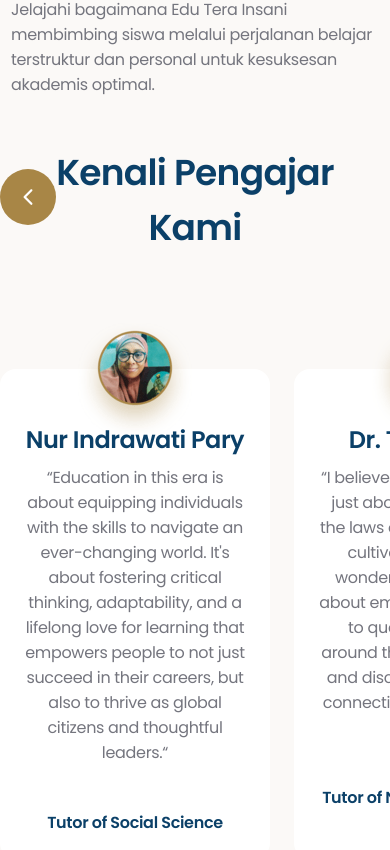
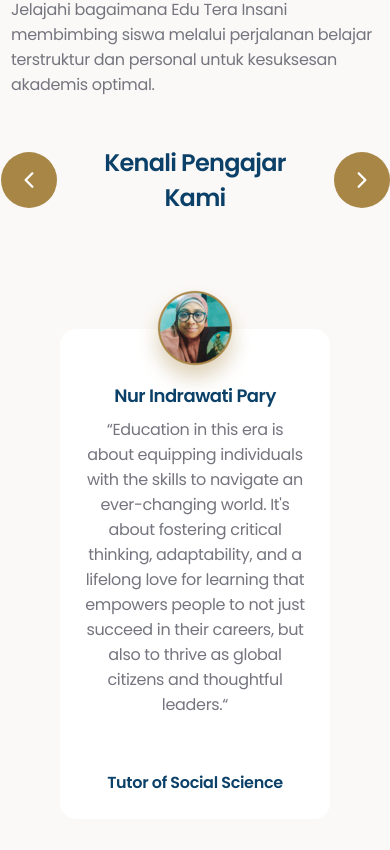
Before and after one commit to Ideatecore-dev-team/EduteraInsani-client, a React (Vite) app: page / in a window 390 px wide. Shown: the part 4454-5304 px from the top of the page. Built offline with nearby package versions, Linux system fonts and the light colour scheme.

Commit message:
TEST: Responsive Teacher Carusel Homepage

```diff
--- a/src/components/Carousel/CarouselButton.css
+++ b/src/components/Carousel/CarouselButton.css
@@ -13,3 +13,15 @@
   border-radius: 100px;
   background: #a88646;
 }
+
+@media (max-width: 639px) {
+  .btn-prev {
+    top: -137px;
+    left: -59px;
+  }
+
+  .btn-next {
+    left: 274px;
+    top: -137px;
+  }
+}
--- a/src/components/Carousel/TeacherCarousel.jsx
+++ b/src/components/Carousel/TeacherCarousel.jsx
@@ -13,7 +13,7 @@ import CarouselButton from "./CarouselButton";
 
 function TeacherCarousel() {
   return (
-    <div className="teacher-cards flex items-start gap-6 self-stretch flex-col relative">
+    <div className="teacher-cards flex items-center justify-center lg:items-start gap-6 lg:self-stretch flex-col relative">
       <Swiper
         freeMode={true}
         scrollbar={true}
@@ -21,9 +21,17 @@ function TeacherCarousel() {
           clickable: true,
         }}
         loop={true}
-        slidesPerView={4}
-        spaceBetween={24}
         modules={[Pagination, FreeMode, Navigation]}
+        breakpoints={{
+          1024: {
+            slidesPerView: 4,
+            spaceBetween: 24,
+          },
+          410: {
+            slidesPerView: 1,
+            centeredSlides: true,
+          },
+        }}
         className=" w-base-content"
       >
         {teachers.map((teachers, index) => (
@@ -31,7 +39,7 @@ function TeacherCarousel() {
             <div className="teacher-card flex flex-col justify-between items-center px-6 pb-6 bg-white rounded-2xl relative text-center my-10">
               <img src={teachers.imgSrc} alt="" className="absolute" />
               <div className="card-t-content flex flex-col items-center gap-2 self-stretch">
-                <h4 className="text-2xl text-primary font-semibold">
+                <h4 className=" text-lg lg:text-2xl text-primary font-semibold">
                   {teachers.name}
                 </h4>
                 <p className="text-base text-neutral-2">{teachers.quote}</p>
--- a/src/components/Teacher.css
+++ b/src/components/Teacher.css
@@ -16,3 +16,9 @@
 .swiper {
   overflow: visible !important;
 }
+
+@media (max-width: 639px) {
+  .teacher-cards {
+    width: 270px;
+  }
+}
--- a/src/components/Teacher.jsx
+++ b/src/components/Teacher.jsx
@@ -4,9 +4,9 @@ import TeacherCarousel from "./Carousel/TeacherCarousel";
 
 function Teacher() {
   return (
-    <div className="teacher-section flex items-center pb-24 bg-background">
-      <div className="teacher-container flex flex-col w-base-content items-start mx-auto">
-        <h2 className="text-primary text-4xl font-semibold text-center w-full">
+    <div className="teacher-section flex items-center justify-center lg:pb-24 pb-14 bg-background">
+      <div className="teacher-container flex flex-col lg:w-base-content w-width-sm items-center justify-center">
+        <h2 className="text-primary text-2xl lg:text-4xl font-semibold text-center">
           Kenali Pengajar
           <br />
           Kami
--- a/tailwind.config.js
+++ b/tailwind.config.js
@@ -43,7 +43,7 @@ export default {
         "height-3": "270px",
         "height-3.1": "290px",
         "height-4": "368px",
-        "height-5": "468px",
+        "height-5": "466px",
         "height-5.1": "500px",
         "height-6": "533px",
         "height-7": "662px",
```
